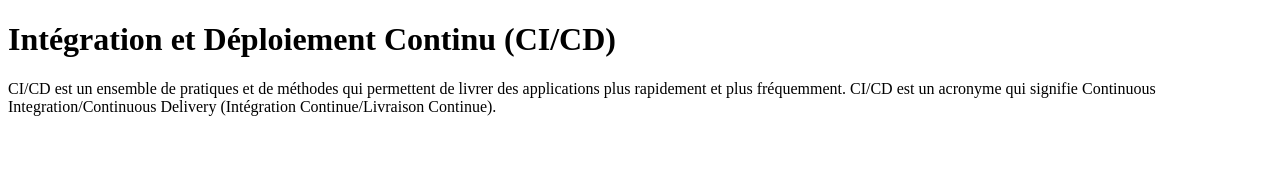
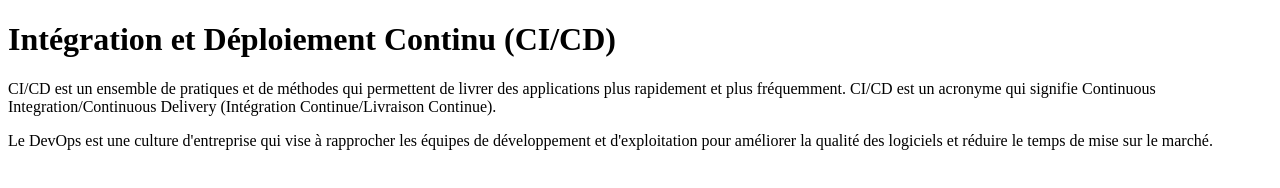
Before and after one commit to teamflp/ressourcesformation, a plain HTML site: page index.html in a window 1280 px wide. Drawn offline with Linux system fonts and the light colour scheme.

Commit message:
index.html modifié

```diff
--- a/index.html
+++ b/index.html
@@ -14,5 +14,9 @@
         CI/CD est un ensemble de pratiques et de méthodes qui permettent de livrer des applications plus rapidement et plus fréquemment.
         CI/CD est un acronyme qui signifie Continuous Integration/Continuous Delivery (Intégration Continue/Livraison Continue).
     </p>
+
+    <p>
+        Le DevOps est une culture d'entreprise qui vise à rapprocher les équipes de développement et d'exploitation pour améliorer la qualité des logiciels et réduire le temps de mise sur le marché.
+    </p>
 </body>
 </html>
```
